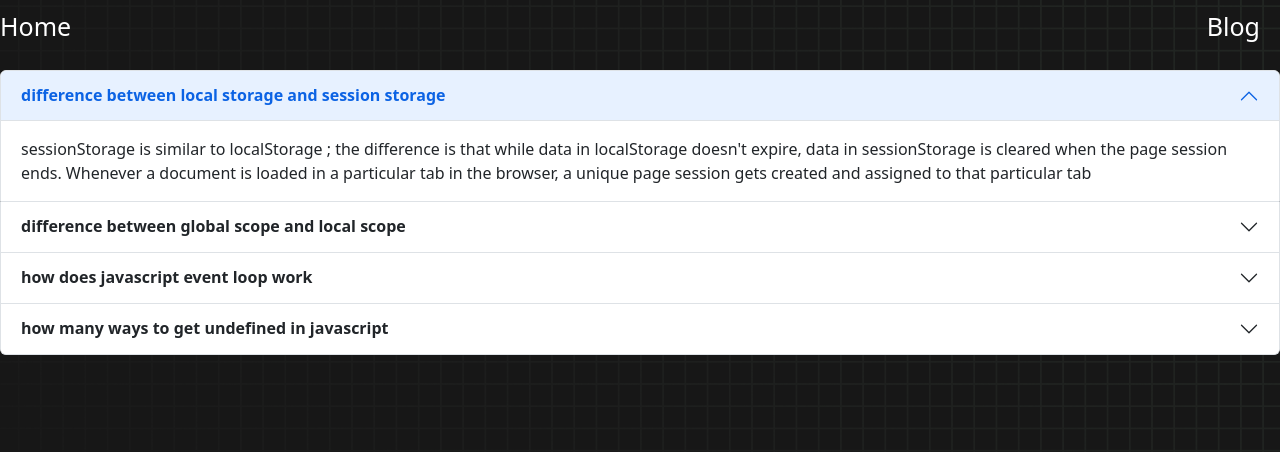
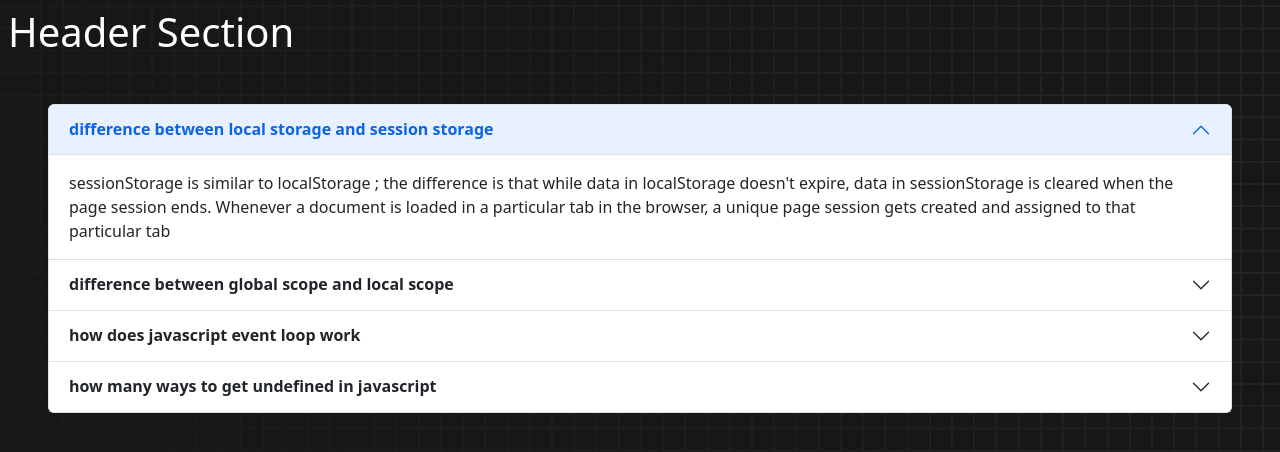
Before and after one commit to Razibul-Islam/assignment-7, a plain HTML site: page blog.html in a window 1280 px wide. Drawn offline with nearby package versions, Linux system fonts and the light colour scheme.

Commit message:
remove blog.html css style and navbar

```diff
--- a/blog.html
+++ b/blog.html
@@ -12,15 +12,8 @@
     />
   </head>
   <body>
-    <header>
-      <nav>
-        <ul class="navbar">
-          <li><a href="index.html">Home</a></li>
-          <li><a href="blog.html">Blog</a></li>
-        </ul>
-      </nav>
-    </header>
-    <main>
+    <h1 class="text-white m-2">Header Section</h1>
+    <main class="m-5">
       <div class="accordion" id="accordionExample">
         <div class="accordion-item">
           <h2 class="accordion-header" id="headingOne">
--- a/styles.css
+++ b/styles.css
@@ -9,20 +9,6 @@ body {
   background-size: cover;
   background-position: left top;
   font-family: "Zilla Slab", serif;
-}
-
-.navbar{
-  display: flex;
-  justify-content: end;
-  align-items: center;
-  font-size: 25px;
-  list-style: none;
-}
-
-.navbar li a{
-  text-decoration: none;
-  color: #fff;
-  margin-right: 20px;
 }
 
 .box-container {
```
Also changed, not shown: index.html (+0 -9 lines).
